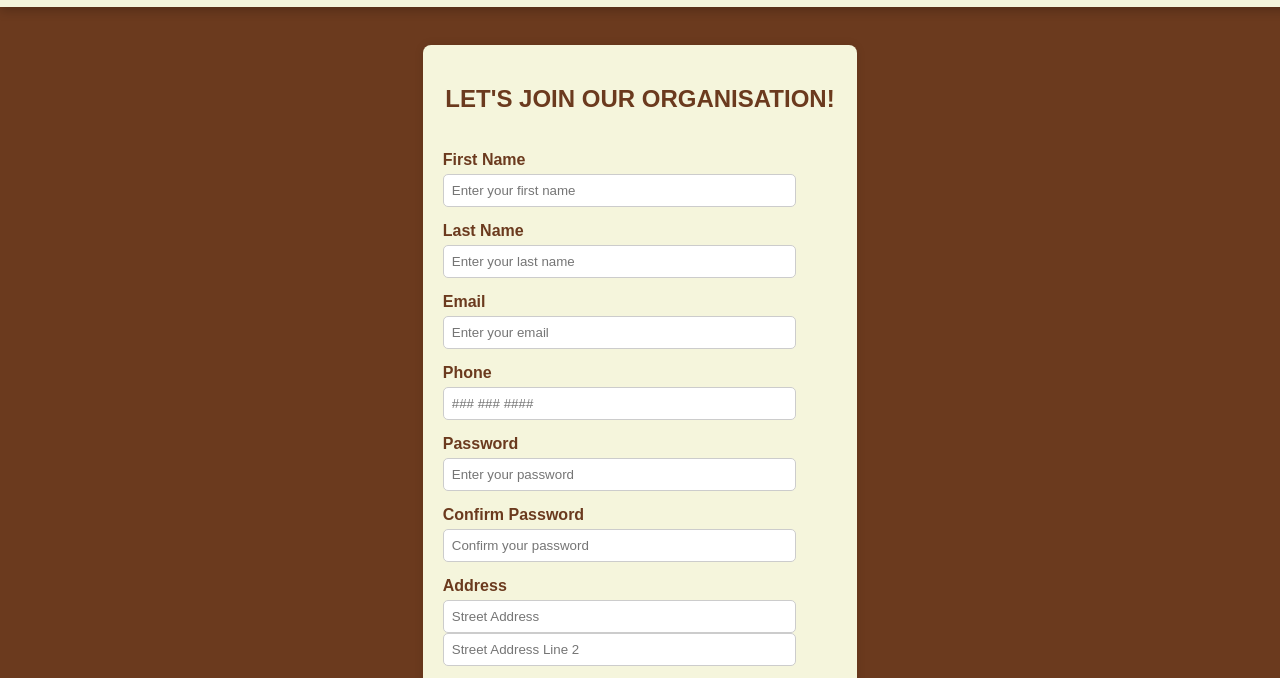
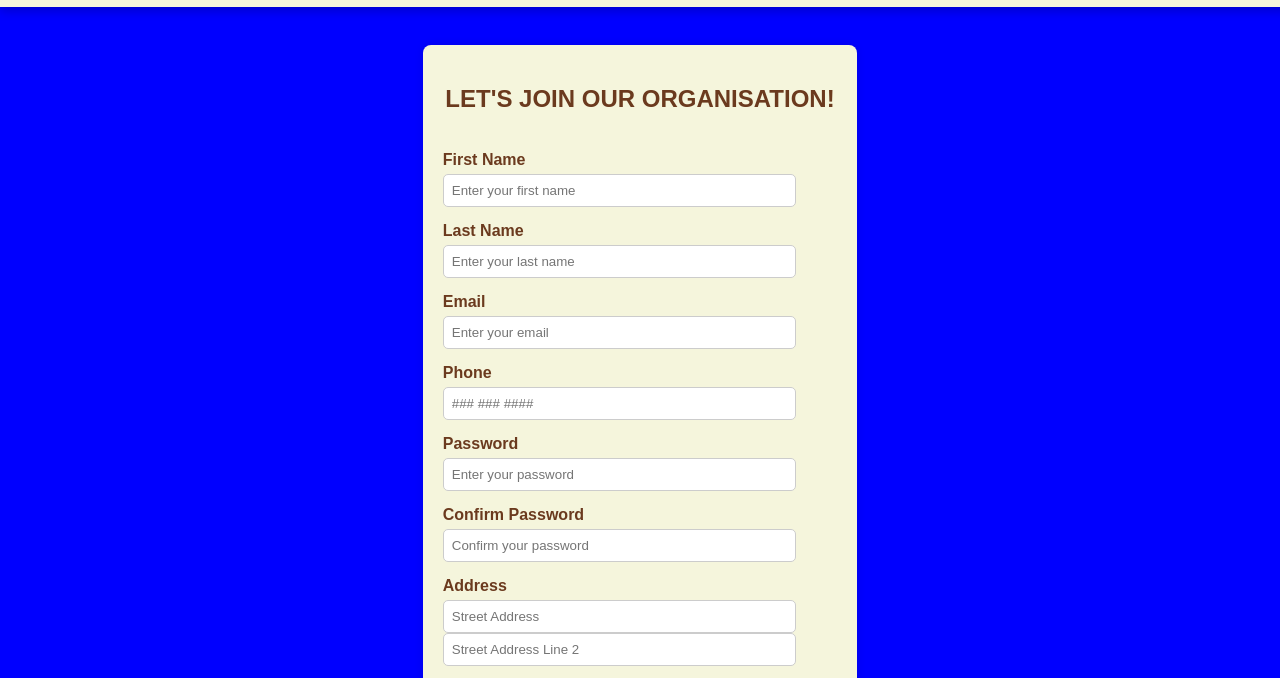
Before and after one commit to ABTMOVEMNT/CampaignforSolidarityPalestine, a plain HTML site: page Join Us.html in a window 1280 px wide. Shown: the part 115-793 px from the top of the page. Drawn offline with Linux system fonts and the light colour scheme.

Commit message:
Update Join Us.html

```diff
--- a/Join Us.html
+++ b/Join Us.html
@@ -12,7 +12,7 @@
             flex-direction: column;
             min-height: 100vh;
             margin: 0;
-            background-color: #6B3A1E;
+            background-color: blue;
             background-size: cover;
             background-position: center;
             font-family: Arial, sans-serif;
```
